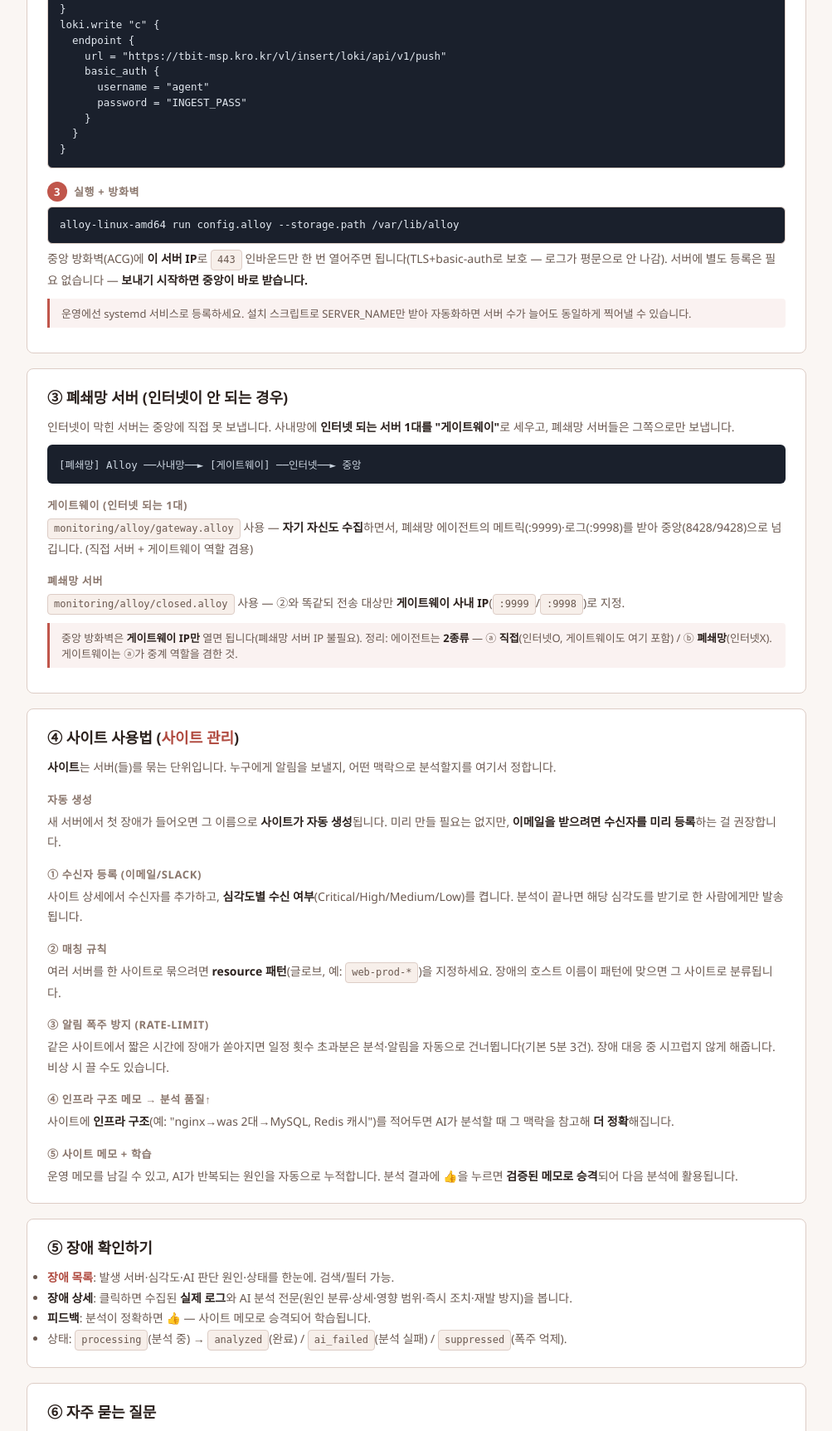
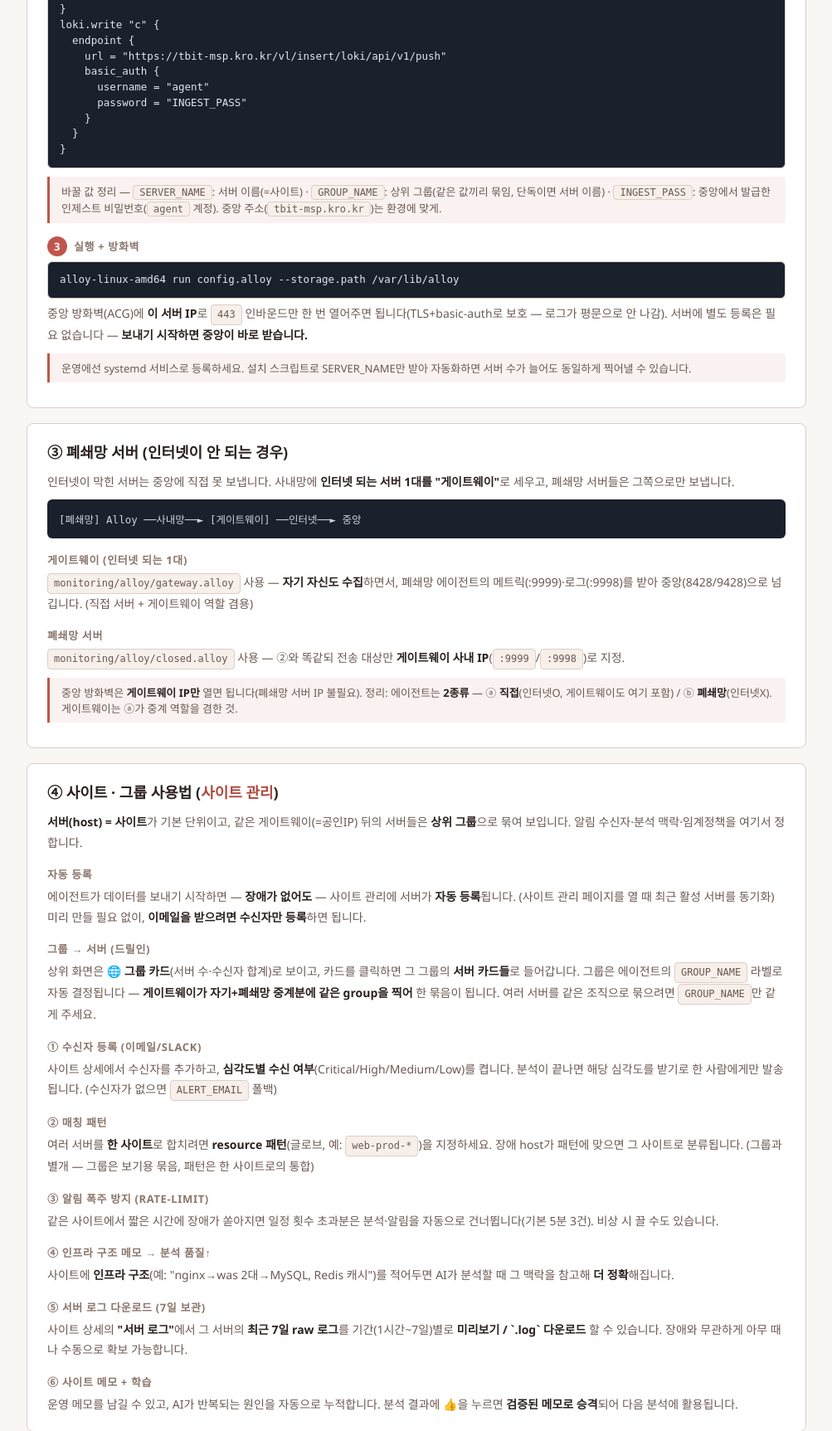
Before and after one commit to Soojong94/ai-incident-response, a FastAPI app: page /guide in a window 1280 px wide. Shown: the part 1760-3485 px from the top of the page at 83% size, without its empty margins (32-1035 px from the left). Run offline with FastAPI, Linux system fonts and the light colour scheme; the visitor is signed in with stand-in values (Sample User, id 1); data comes from the database, SQL or seed files in the repository.

Commit message:
Docs: rewrite README + update in-app guide & monitoring README to current state
- README.md 전면 재작성: 에이전트 3역할(직접/게이트웨이/폐쇄망), TLS 인제스트, 그룹,
  대시보드 기능(사이트/그룹 드릴인·수신자·rate-limit·로그다운로드·알림로그삭제), 보안, 설치, env, 엔드포인트.
- guide.html ④: 그룹 드릴인·자동등록·서버로그 다운로드·GROUP_NAME 반영, FAQ에 그룹 추가.
- monitoring/README.md: all-in-one + TLS 인제스트 + gateway/closed/group 으로 갱신.

Co-Authored-By: Claude Opus 4.8 (1M context) <noreply@anthropic.com>

```diff
--- a/src/ui/templates/guide.html
+++ b/src/ui/templates/guide.html
@@ -27,7 +27,7 @@
     <a href="#how">① 동작 원리</a>
     <a href="#add">② 서버 추가(일반)</a>
     <a href="#closed">③ 폐쇄망 서버</a>
-    <a href="#site">④ 사이트 사용법</a>
+    <a href="#site">④ 사이트·그룹</a>
     <a href="#incident">⑤ 장애 확인</a>
     <a href="#faq">⑥ 자주 묻는 질문</a>
   </div>
@@ -112,6 +112,8 @@ loki.write "c" {
   }
 }</pre>
 
+    <div class="g-note">바꿀 값 정리 — <span class="g-tag">SERVER_NAME</span>: 서버 이름(=사이트) · <span class="g-tag">GROUP_NAME</span>: 상위 그룹(같은 값끼리 묶임, 단독이면 서버 이름) · <span class="g-tag">INGEST_PASS</span>: 중앙에서 발급한 인제스트 비밀번호(<span class="g-tag">agent</span> 계정). 중앙 주소(<span class="g-tag">tbit-msp.kro.kr</span>)는 환경에 맞게.</div>
+
     <h3><span class="g-step">3</span>실행 + 방화벽</h3>
     <pre>alloy-linux-amd64 run config.alloy --storage.path /var/lib/alloy</pre>
     <p>중앙 방화벽(ACG)에 <strong>이 서버 IP</strong>로 <span class="g-tag">443</span> 인바운드만 한 번 열어주면 됩니다(TLS+basic-auth로 보호 — 로그가 평문으로 안 나감).
@@ -133,19 +135,31 @@ loki.write "c" {
 
   <!-- ④ -->
   <div class="g-card" id="site">
-    <h2>④ 사이트 사용법 (<a href="/sites">사이트 관리</a>)</h2>
-    <p><strong>사이트</strong>는 서버(들)를 묶는 단위입니다. 누구에게 알림을 보낼지, 어떤 맥락으로 분석할지를 여기서 정합니다.</p>
-    <h3>자동 생성</h3>
-    <p>새 서버에서 첫 장애가 들어오면 그 이름으로 <strong>사이트가 자동 생성</strong>됩니다. 미리 만들 필요는 없지만, <strong>이메일을 받으려면 수신자를 미리 등록</strong>하는 걸 권장합니다.</p>
+    <h2>④ 사이트 · 그룹 사용법 (<a href="/sites">사이트 관리</a>)</h2>
+    <p><strong>서버(host) = 사이트</strong>가 기본 단위이고, 같은 게이트웨이(=공인IP) 뒤의 서버들은 <strong>상위 그룹</strong>으로 묶여 보입니다. 알림 수신자·분석 맥락·임계정책을 여기서 정합니다.</p>
+
+    <h3>자동 등록</h3>
+    <p>에이전트가 데이터를 보내기 시작하면 — <strong>장애가 없어도</strong> — 사이트 관리에 서버가 <strong>자동 등록</strong>됩니다. (사이트 관리 페이지를 열 때 최근 활성 서버를 동기화) 미리 만들 필요 없이, <strong>이메일을 받으려면 수신자만 등록</strong>하면 됩니다.</p>
+
+    <h3>그룹 → 서버 (드릴인)</h3>
+    <p>상위 화면은 <strong>🌐 그룹 카드</strong>(서버 수·수신자 합계)로 보이고, 카드를 클릭하면 그 그룹의 <strong>서버 카드들</strong>로 들어갑니다. 그룹은 에이전트의 <span class="g-tag">GROUP_NAME</span> 라벨로 자동 결정됩니다 — <strong>게이트웨이가 자기+폐쇄망 중계분에 같은 group을 찍어</strong> 한 묶음이 됩니다. 여러 서버를 같은 조직으로 묶으려면 <span class="g-tag">GROUP_NAME</span>만 같게 주세요.</p>
+
     <h3>① 수신자 등록 (이메일/Slack)</h3>
-    <p>사이트 상세에서 수신자를 추가하고, <strong>심각도별 수신 여부</strong>(Critical/High/Medium/Low)를 켭니다. 분석이 끝나면 해당 심각도를 받기로 한 사람에게만 발송됩니다.</p>
-    <h3>② 매칭 규칙</h3>
-    <p>여러 서버를 한 사이트로 묶으려면 <strong>resource 패턴</strong>(글로브, 예: <span class="g-tag">web-prod-*</span>)을 지정하세요. 장애의 호스트 이름이 패턴에 맞으면 그 사이트로 분류됩니다.</p>
+    <p>사이트 상세에서 수신자를 추가하고, <strong>심각도별 수신 여부</strong>(Critical/High/Medium/Low)를 켭니다. 분석이 끝나면 해당 심각도를 받기로 한 사람에게만 발송됩니다. (수신자가 없으면 <span class="g-tag">ALERT_EMAIL</span> 폴백)</p>
+
+    <h3>② 매칭 패턴</h3>
+    <p>여러 서버를 <strong>한 사이트</strong>로 합치려면 <strong>resource 패턴</strong>(글로브, 예: <span class="g-tag">web-prod-*</span>)을 지정하세요. 장애 host가 패턴에 맞으면 그 사이트로 분류됩니다. (그룹과 별개 — 그룹은 보기용 묶음, 패턴은 한 사이트로의 통합)</p>
+
     <h3>③ 알림 폭주 방지 (rate-limit)</h3>
-    <p>같은 사이트에서 짧은 시간에 장애가 쏟아지면 일정 횟수 초과분은 분석·알림을 자동으로 건너뜁니다(기본 5분 3건). 장애 대응 중 시끄럽지 않게 해줍니다. 비상 시 끌 수도 있습니다.</p>
+    <p>같은 사이트에서 짧은 시간에 장애가 쏟아지면 일정 횟수 초과분은 분석·알림을 자동으로 건너뜁니다(기본 5분 3건). 비상 시 끌 수도 있습니다.</p>
+
     <h3>④ 인프라 구조 메모 → 분석 품질↑</h3>
     <p>사이트에 <strong>인프라 구조</strong>(예: "nginx→was 2대→MySQL, Redis 캐시")를 적어두면 AI가 분석할 때 그 맥락을 참고해 <strong>더 정확</strong>해집니다.</p>
-    <h3>⑤ 사이트 메모 + 학습</h3>
+
+    <h3>⑤ 서버 로그 다운로드 (7일 보관)</h3>
+    <p>사이트 상세의 <strong>"서버 로그"</strong>에서 그 서버의 <strong>최근 7일 raw 로그</strong>를 기간(1시간~7일)별로 <strong>미리보기 / `.log` 다운로드</strong> 할 수 있습니다. 장애와 무관하게 아무 때나 수동으로 확보 가능합니다.</p>
+
+    <h3>⑥ 사이트 메모 + 학습</h3>
     <p>운영 메모를 남길 수 있고, AI가 반복되는 원인을 자동으로 누적합니다. 분석 결과에 👍을 누르면 <strong>검증된 메모로 승격</strong>되어 다음 분석에 활용됩니다.</p>
   </div>
 
@@ -170,7 +184,9 @@ loki.write "c" {
     <h3>서버마다 설정을 다 해야 하나요?</h3>
     <p>config는 서버마다 있어야 하지만 <strong>이름 한 줄만 다릅니다.</strong> 설치 스크립트로 자동화하세요.</p>
     <h3>새 서버를 중앙에 먼저 등록해야 하나요?</h3>
-    <p>아니요. 보내기 시작하면 바로 받습니다. 방화벽(ACG)에 IP만 열면 됩니다.</p>
+    <p>아니요. 보내기 시작하면 바로 받고, 사이트 관리에 자동 등록됩니다. 방화벽(ACG)에 그 IP로 443만 열면 됩니다.</p>
+    <h3>여러 서버를 하나로 묶어서 보려면?</h3>
+    <p>에이전트의 <span class="g-tag">GROUP_NAME</span>을 같은 값으로 주면 사이트 관리에서 한 그룹 카드로 묶여 보입니다. <strong>폐쇄망 서버는 게이트웨이가 대신 group을 찍어주므로 손댈 필요 없습니다.</strong></p>
   </div>
 </div>
 {% endblock %}
```
Also changed, not shown: README.md, monitoring/README.md.
